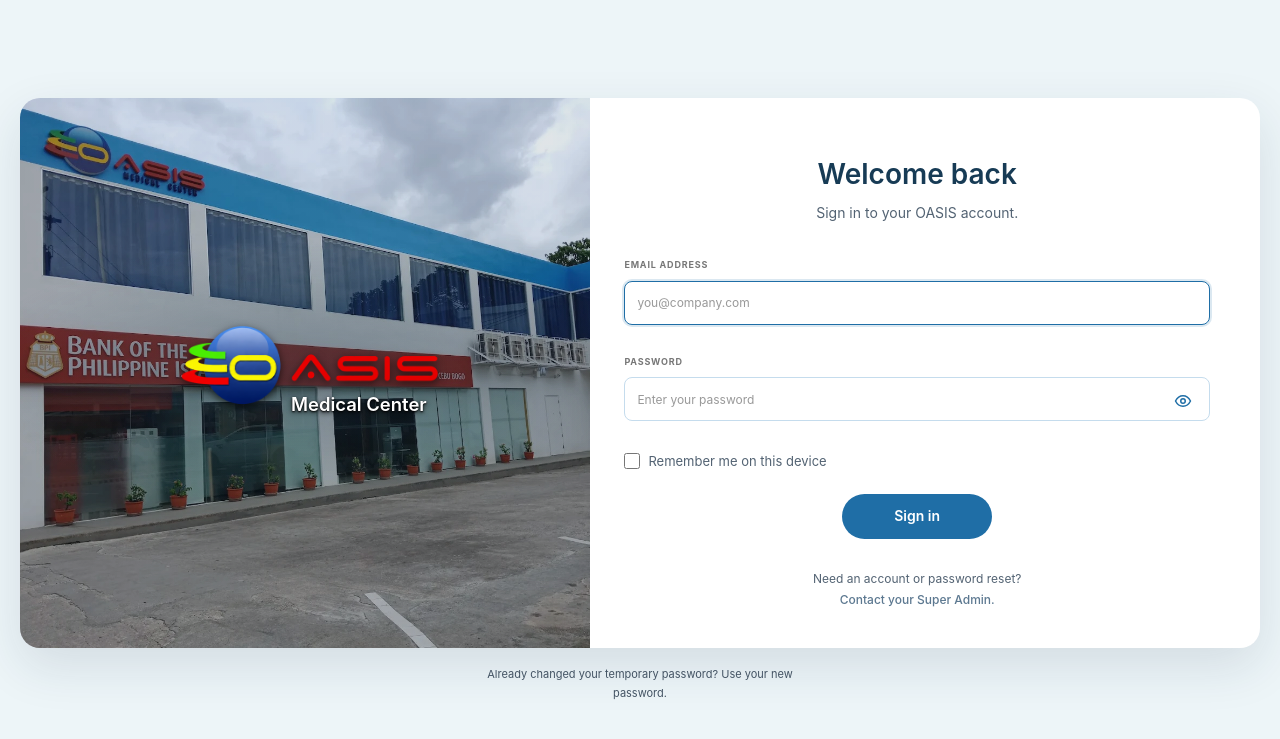
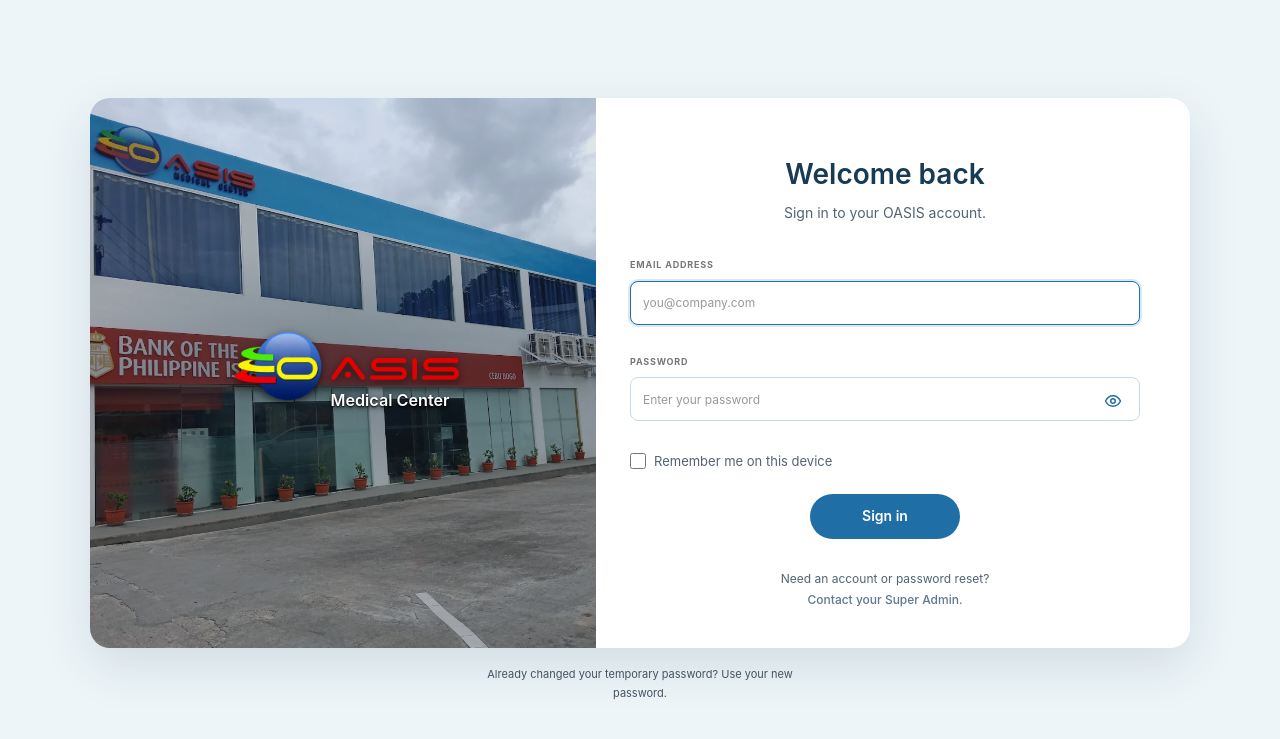
Before and after one commit to seven-err/oasis, a Laravel app: page /login in a window 1280 px wide. Shown: the top 739 px of the page. Run offline with Laravel 12, Linux system fonts and the light colour scheme; style sheets or scripts are compiled from the project's sources.

Commit message:
resize the login card

```diff
--- a/backend/resources/css/app.css
+++ b/backend/resources/css/app.css
@@ -138,7 +138,7 @@
 
     .login-card {
         width: 100%;
-        max-width: 1520px;
+        max-width: 1100px;
         min-height: 550px;
         overflow: hidden;
         border: 0;
```
